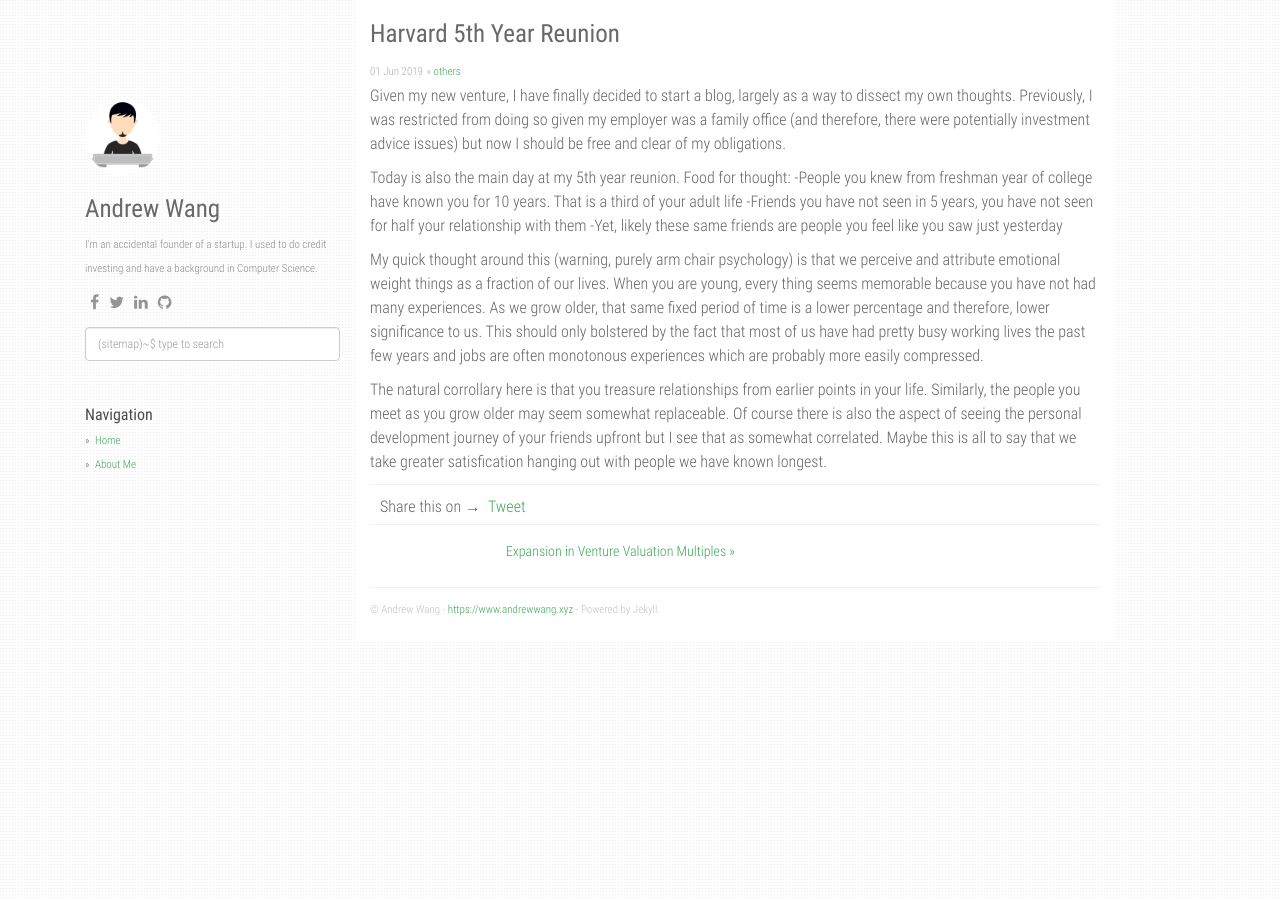
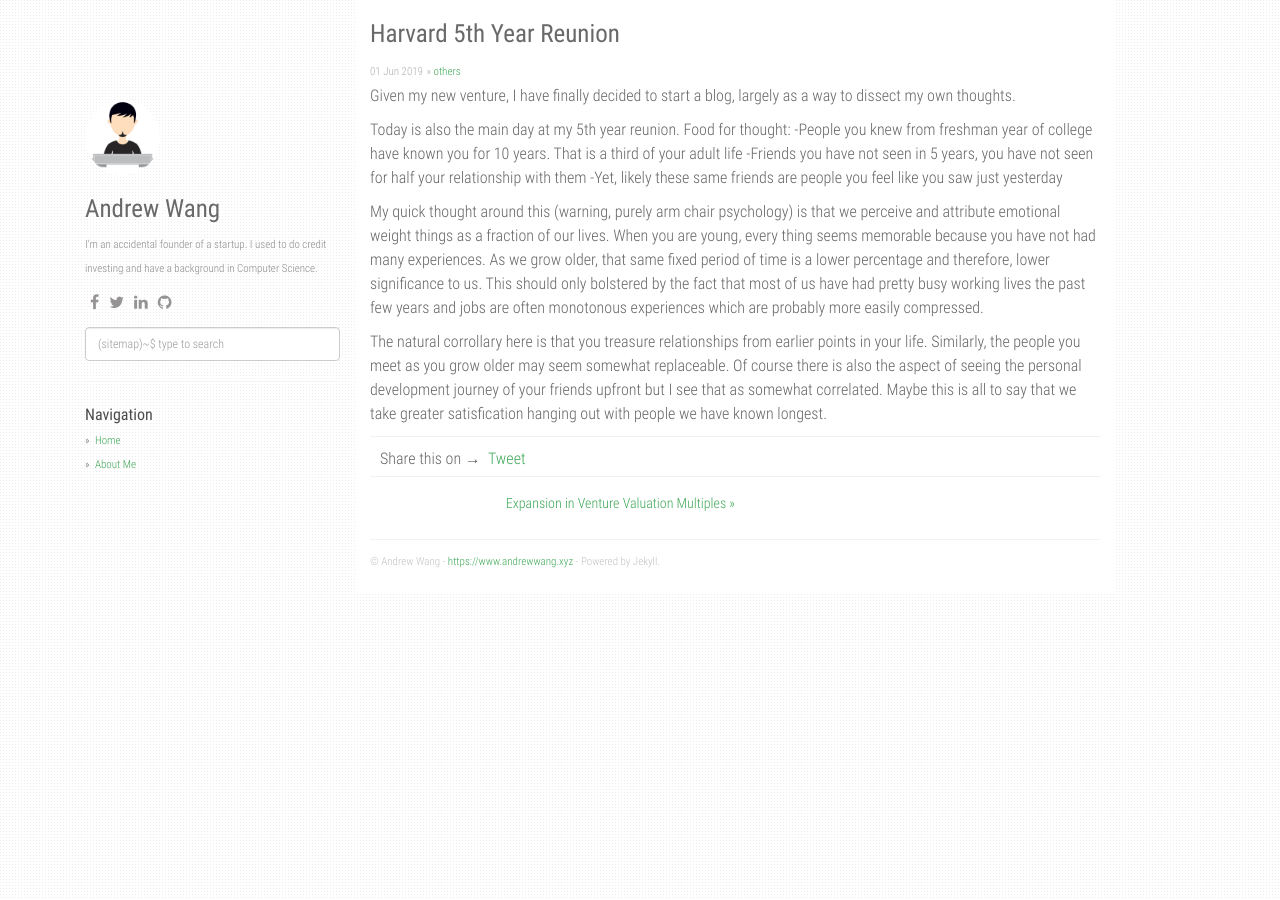
Before and after one commit to wangandrewd/wangandrewd.github.io, a Jekyll site: the page built from _posts/2019-06-01-first-post.md, in a window 1280 px wide. Built offline with Jekyll 4.4.1, drawn with Linux system fonts in a browser that asks for light colours; comment, search, counter and statistics services are not loaded.

Commit message:
removed some words

```diff
--- a/_posts/2019-06-01-first-post.md
+++ b/_posts/2019-06-01-first-post.md
@@ -5,7 +5,7 @@
 categories: [others]
 ---
 
-Given my new venture, I have finally decided to start a blog, largely as a way to dissect my own thoughts. Previously, I was restricted from doing so given my employer was a family office (and therefore, there were potentially investment advice issues) but now I should be free and clear of my obligations.
+Given my new venture, I have finally decided to start a blog, largely as a way to dissect my own thoughts.
 
 Today is also the main day at my 5th year reunion. Food for thought:
 -People you knew from freshman year of college have known you for 10 years. That is a third of your adult life
```
